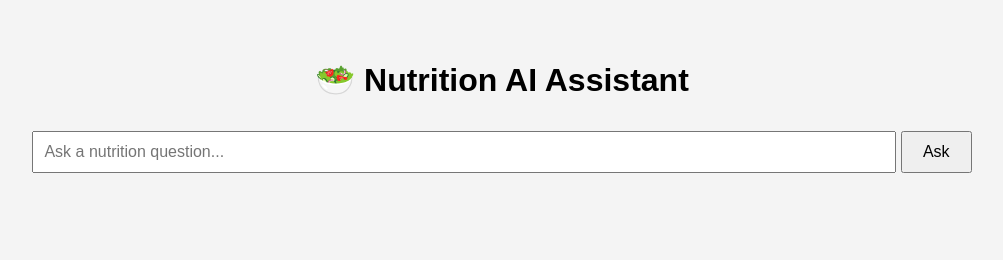
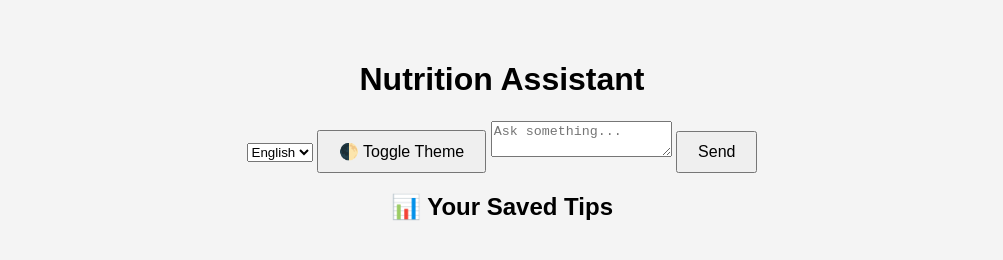
Before and after one commit to ZoharGolano/nutrition-ai-app, a plain HTML site: page index.html in a window 1280 px wide. Shown: the whole page, without its empty margins (138-1141 px from the left). Drawn offline with Linux system fonts and the light colour scheme.

Commit message:
Update index.html

```diff
--- a/index.html
+++ b/index.html
@@ -1,16 +1,24 @@
 <!DOCTYPE html>
 <html lang="en">
 <head>
-  <meta charset="UTF-8">
-  <title>Nutrition Assistant</title>
-  <meta name="viewport" content="width=device-width, initial-scale=1">
-  <link rel="stylesheet" href="style.css">
+    <meta charset="UTF-8">
+    <title id="title">Nutrition Assistant</title>
+    <link rel="stylesheet" href="style.css">
 </head>
 <body>
-  <h1>🥗 Nutrition AI Assistant</h1>
-  <input type="text" id="userInput" placeholder="Ask a nutrition question..." />
-  <button onclick="askAI()">Ask</button>
-  <div id="responseText"></div>
-  <script src="script.js"></script>
+    <div class="app-container">
+        <h1 id="title-text">Nutrition Assistant</h1>
+        <select id="langSelect">
+            <option value="en">English</option>
+            <option value="he">עברית</option>
+        </select>
+        <button id="themeToggle">🌓 Toggle Theme</button>
+        <textarea id="askInput" placeholder="Ask something..."></textarea>
+        <button id="sendBtn">Send</button>
+        <div id="responseArea"></div>
+        <h2>📊 Your Saved Tips</h2>
+        <ul id="tipList"></ul>
+    </div>
+    <script src="script.js"></script>
 </body>
 </html>
```
